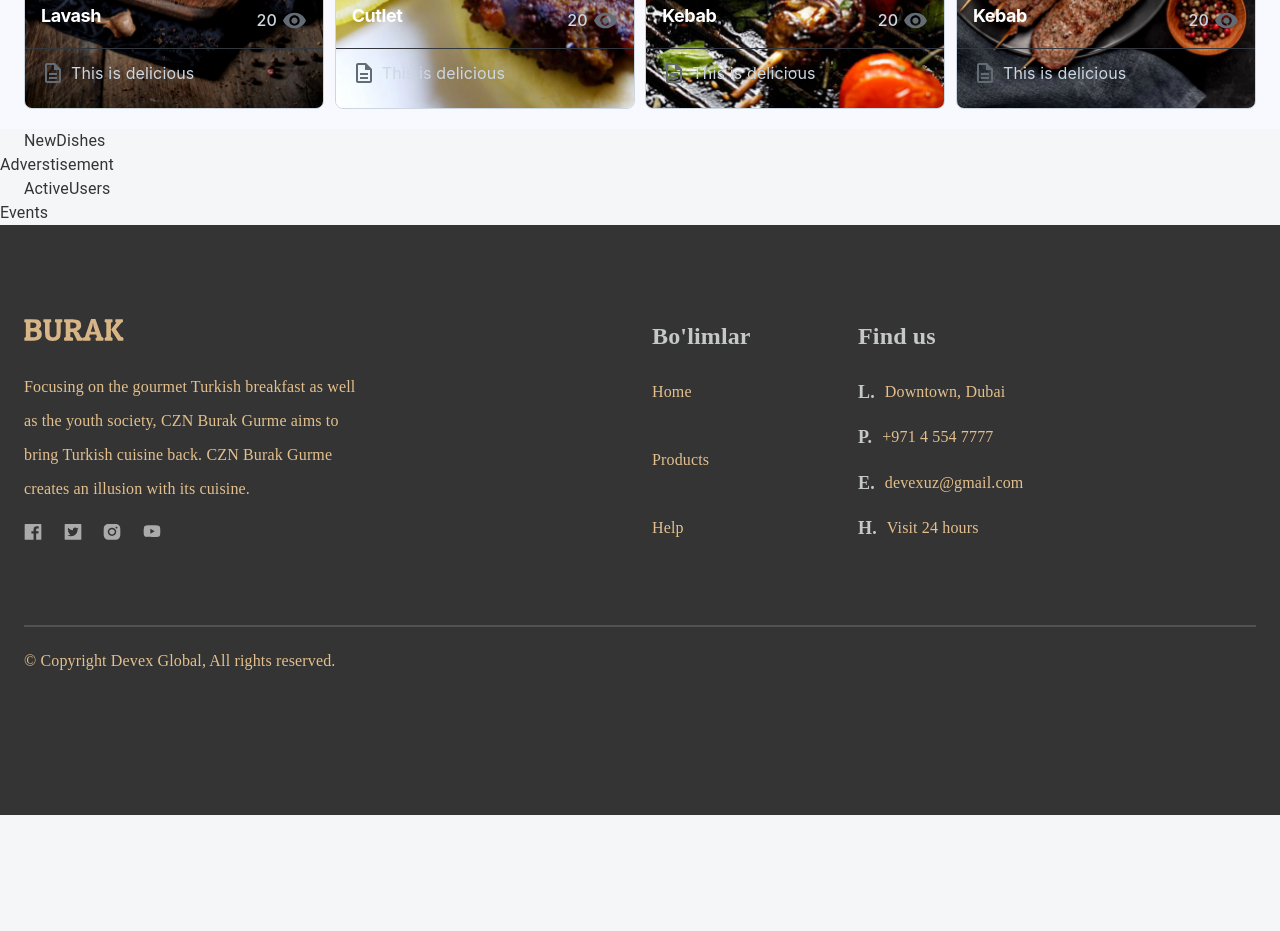
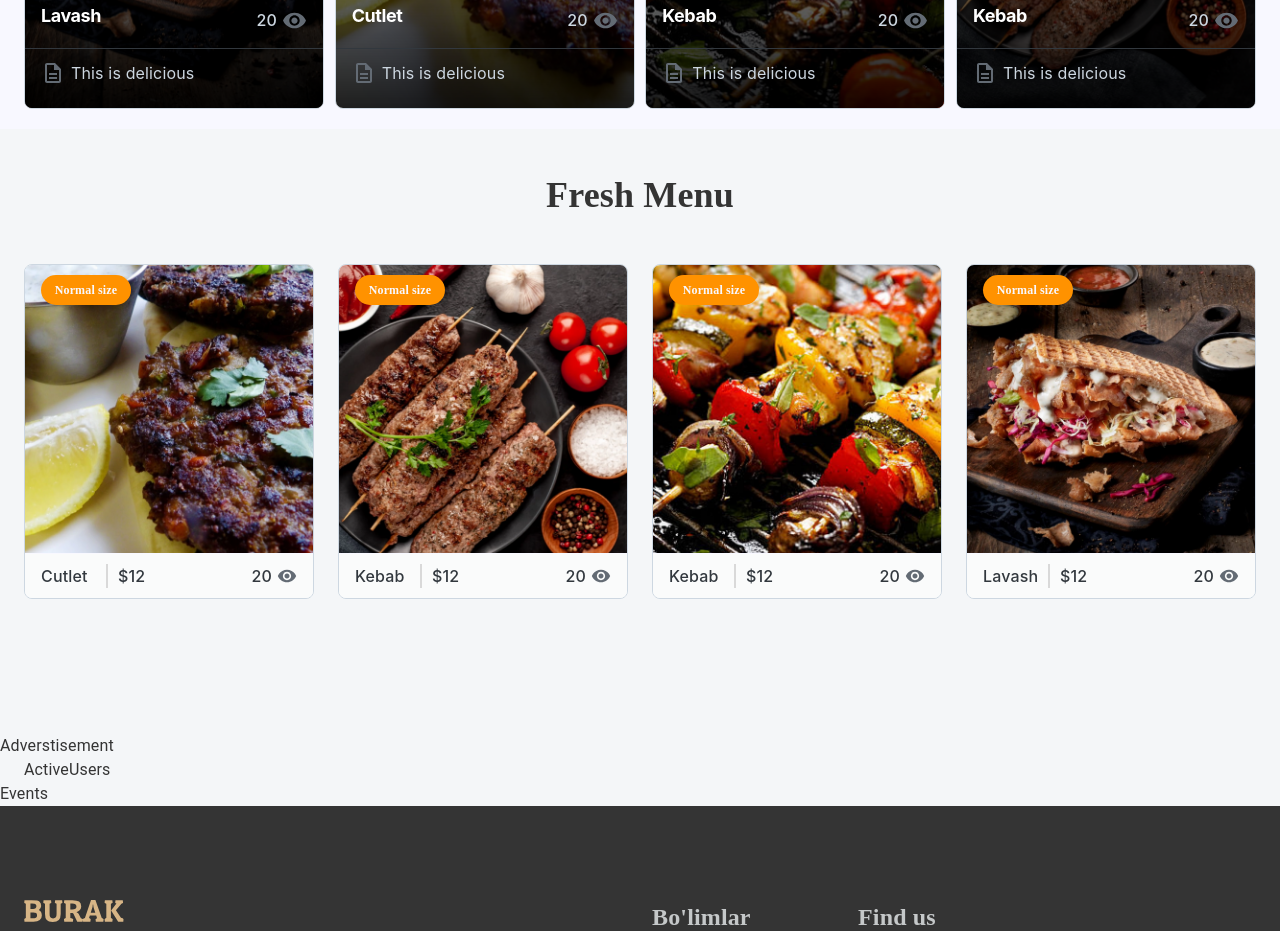
Before and after one commit to Aliy26/burak-react, a React (Create React App) app: page / in a window 1280 px wide. Shown: the part 1460-2391 px from the top of the page. Before the commit the page ends 2275 px from the top, so only its background shows below. Built offline with nearby package versions, Linux system fonts and the light colour scheme.

Commit message:
feat: developed newDishes sectional component

```diff
--- /dev/null
+++ b/src/app/screens/About.tsx
@@ -0,0 +1,5 @@
+import { Container } from "@mui/material";
+
+export function About() {
+  return <Container>About</Container>;
+}
--- /dev/null
+++ b/src/app/screens/Users.tsx
@@ -0,0 +1,5 @@
+import { Container } from "@mui/material";
+
+export function Users() {
+  return <Container>Users</Container>;
+}
--- a/src/app/screens/homePage/ActiveUsers.tsx
+++ b/src/app/screens/homePage/ActiveUsers.tsx
@@ -1,5 +1,4 @@
 import React from "react";
-
 import { Container } from "@mui/material";
 
 export default function ActiveUsers() {
--- a/src/app/screens/homePage/NewDishes.tsx
+++ b/src/app/screens/homePage/NewDishes.tsx
@@ -1,10 +1,64 @@
 import React from "react";
-import { Container } from "@mui/material";
+import { Box, Container, Stack } from "@mui/material";
+import AspectRatio from "@mui/joy/AspectRatio";
+import Card from "@mui/joy/Card";
+import CardOverflow from "@mui/joy/CardOverflow";
+import Typography from "@mui/joy/Typography";
+import { CssVarsProvider } from "@mui/joy/styles";
+import VisibilityIcon from "@mui/icons-material/Visibility";
+import Divider from "../../components/divider";
+
+const newDishes = [
+  { productName: "Cutlet", imagePath: "/img/cutlet.webp" },
+  { productName: "Kebab", imagePath: "/img/kebab-fresh.webp" },
+  { productName: "Kebab", imagePath: "/img/kebab.webp" },
+  { productName: "Lavash", imagePath: "/img/lavash.webp" },
+];
 
 export default function NewDishes() {
   return (
-    <div>
-      <Container>NewDishes</Container>
+    <div className="new-products-frame">
+      <Container>
+        <Stack className="main">
+          <Box className="category-title">Fresh Menu</Box>
+          <Stack className="cards-frame">
+            <CssVarsProvider>
+              {newDishes.map((ele, index) => {
+                return (
+                  <Card key={index} variant="outlined" className={"card"}>
+                    <CardOverflow>
+                      <div className="product-sale">Normal size</div>
+                      <AspectRatio ratio="1">
+                        <img src={ele.imagePath} alt="" />
+                      </AspectRatio>
+                    </CardOverflow>
+
+                    <CardOverflow variant="soft" className="product-detail">
+                      <Stack className="info">
+                        <Stack flexDirection={"row"}>
+                          <Typography className={"title"}>
+                            {ele.productName}
+                          </Typography>
+                          <Divider width="2" height="24" bg="#d9d9d9" />
+                          <Typography className={"price"}>$12</Typography>
+                        </Stack>
+                        <Stack>
+                          <Typography className={"views"}>
+                            20
+                            <VisibilityIcon
+                              sx={{ fontSize: 20, marginLeft: "5px" }}
+                            />
+                          </Typography>
+                        </Stack>
+                      </Stack>
+                    </CardOverflow>
+                  </Card>
+                );
+              })}
+            </CssVarsProvider>
+          </Stack>
+        </Stack>
+      </Container>
     </div>
   );
 }
--- a/src/app/screens/homePage/index.tsx
+++ b/src/app/screens/homePage/index.tsx
@@ -1,6 +1,6 @@
 import React from "react";
 import Statistics from "./Statistics";
-import PopularDishes from "./PopularDishes copy";
+import PopularDishes from "./PopularDishes";
 import NewDishes from "./NewDishes";
 import Adverstisement from "./Advertisement";
 import ActiveUsers from "./ActiveUsers";
--- a/src/css/home.css
+++ b/src/css/home.css
@@ -105,5 +105,104 @@
       rgba(0, 0, 0, 0.4),
       rgba(0, 0, 0, 0) 200px
     ),
-    linear-gradient(to top, rgba(0, 0, 0 0.8), rgba(0, 0, 0, 0) 300px);
+    linear-gradient(to top, rgba(0, 0, 0, 0.8), rgba(0, 0, 0, 0) 300px);
 }
+
+/** New Product **/
+
+.homepage .new-products-frame {
+  width: 100%;
+  height: 605px;
+  background: f8f8ff;
+  display: flex;
+}
+
+.homepage .main {
+  margin-top: 45px;
+  display: flex;
+  flex-direction: column;
+  align-items: center;
+}
+
+.homepage .new-products-frame .category-title {
+  font-family: "Dancing Script";
+  font-style: normal;
+  font-weight: 700;
+  font-size: 36px;
+  line-height: 43px;
+}
+
+.homepage .new-products-frame .main .cards-frame {
+  width: 100%;
+  margin: 47px 2px 2px 2px;
+  flex-direction: row;
+  justify-content: space-between;
+}
+
+.homepage .new-products-frame .main .card {
+  height: 335px;
+  width: 290px;
+  cursor: pointer;
+}
+
+.homepage .new-products-frame .product-sale {
+  position: absolute;
+  margin-top: 10px;
+  z-index: 100;
+  width: 90px;
+  height: 30px;
+  display: flex;
+  align-items: center;
+  justify-content: center;
+  background: #ff9200;
+  box-shadow: 4px 6px 20px rgba(0, 0, 0, 0.1);
+  border-radius: 25px;
+  font-family: "Poppins";
+  font-style: normal;
+  font-weight: 600;
+  font-size: 12px;
+  line-height: 21px;
+  color: #f8f8ff;
+}
+
+.homepage .new-products-frame .product-detail {
+  width: auto;
+  height: 49%;
+  display: flex;
+  justify-content: center;
+  margin-top: -12px;
+  border-top: 1px solid;
+  border-color: #f8f8ff;
+  background: #fafbfb;
+}
+
+.homepage .new-products-frame .product-detail .info {
+  width: 100%;
+  display: flex;
+  flex-direction: row;
+  justify-content: space-between;
+  align-items: center;
+}
+
+.homepage .new-products-frame .product-detail .title {
+  width: 65px;
+  font-weight: 500;
+}
+
+.homepage .new-products-frame .product-detail .price {
+  margin-left: 10px;
+  width: 20px;
+  font-weight: 500;
+}
+
+.homepage .new-products-frame .product-detail .divider {
+  margin: 0 10px 0 10px;
+  width: 2px;
+  background-color: #d9d9d9;
+}
+
+.homepage .new-products-frame .product-detail .views {
+  display: flex;
+  align-items: center;
+  font-weight: 500;
+}
```
Also changed, not shown: tsconfig.json (+2 -8 lines), public/icons/logo.svg (added), src/app/screens/homePage/PopularDishes.tsx (renamed from src/app/screens/homePage/PopularDishes copy.tsx), 1 other file (tests, documents, lock files or other folders).
